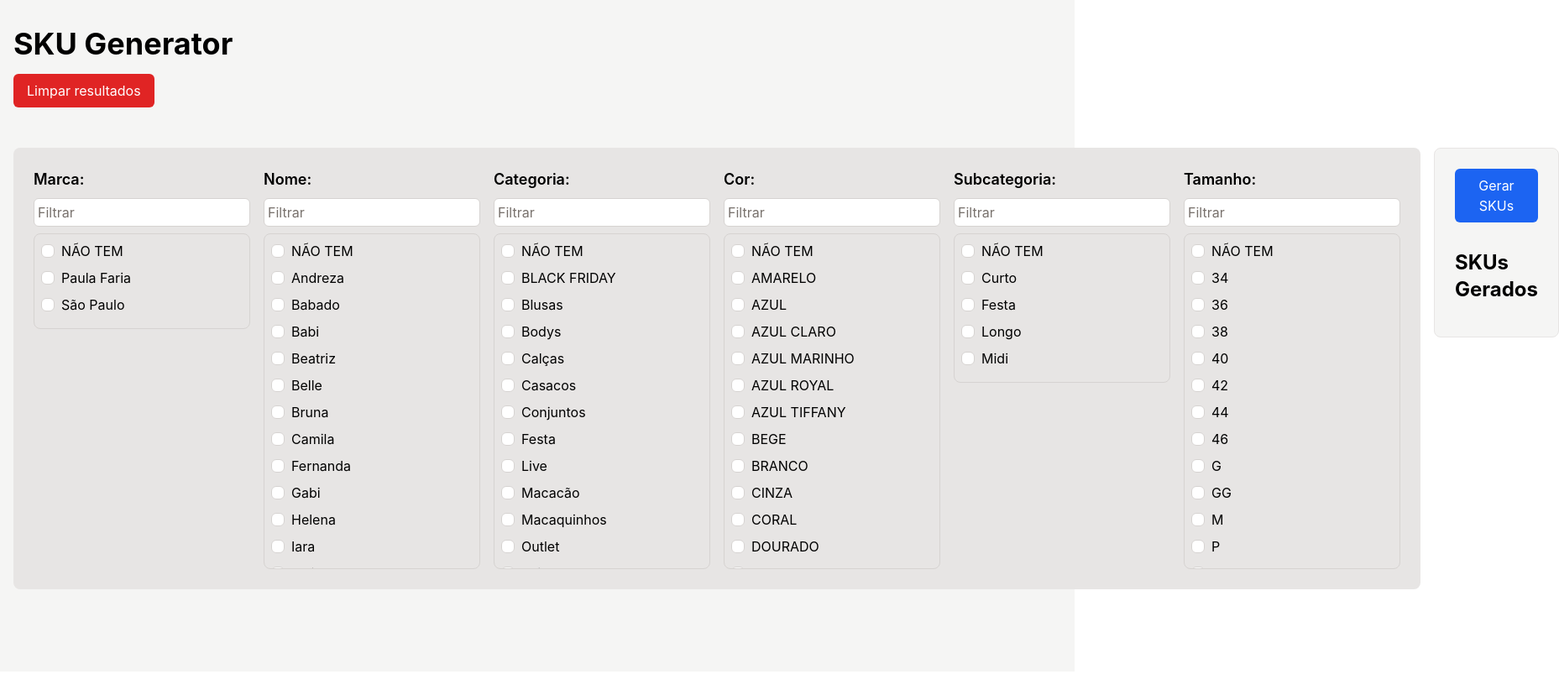
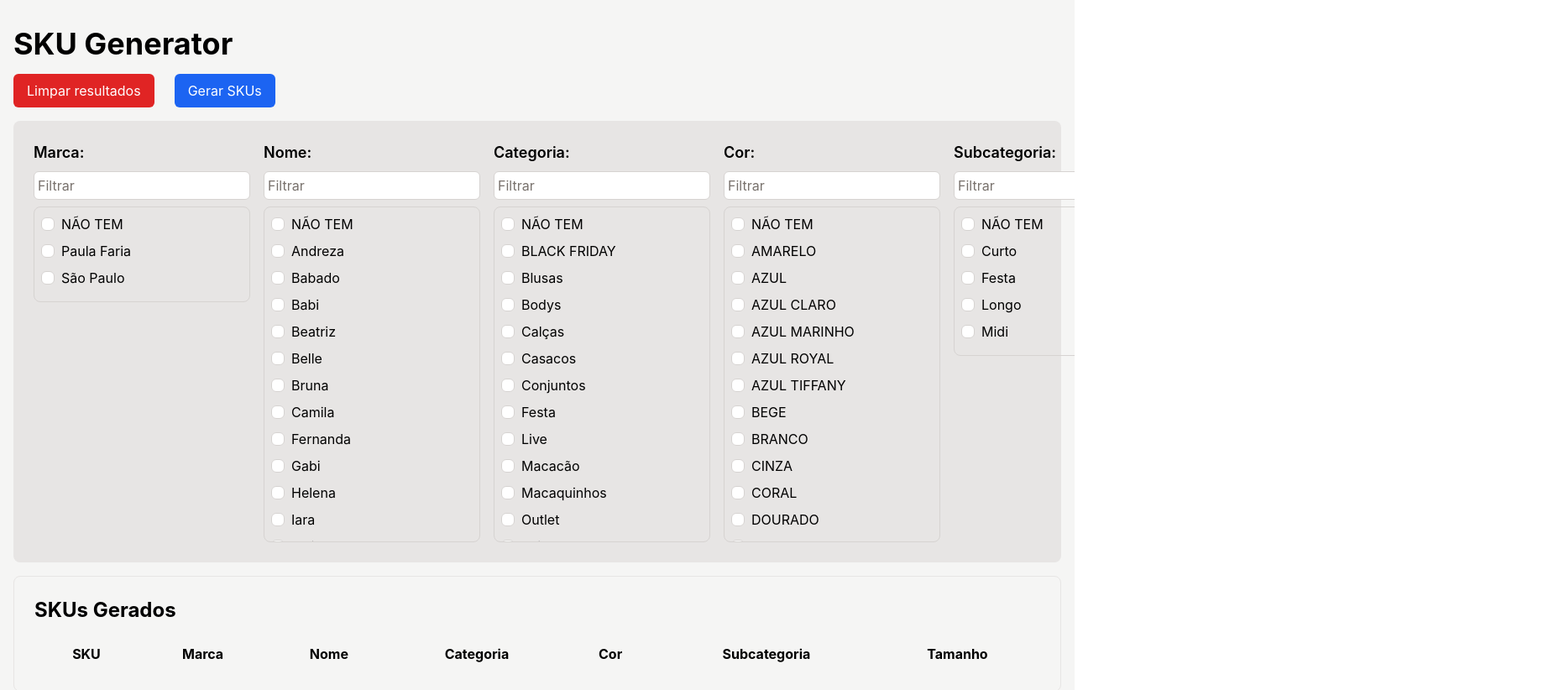
Before and after one commit to oitent/sku-generator, a Next.js app: page / in a window 1280 px wide. Shown: the top 822 px of the page at 84% size, 1857 px wide, since content can reach past the window. Before the commit the page ends 800 px from the top, so only its background shows below. Built offline with nearby package versions, Linux system fonts and the light colour scheme.

Commit message:
Update results table

```diff
--- a/pages/index.js
+++ b/pages/index.js
@@ -1,13 +1,13 @@
 import { useState } from 'react';
 import parametersData from '../parameters.json';
 
+const parameterOrder = ['Marca', 'Nome', 'Categoria', 'Cor', 'Subcategoria', 'Tamanho'];
 const generateSKUCombinations = (selectedParameters) => {
-  const parameterOrder = ['Marca', 'Nome', 'Categoria', 'Cor', 'Subcategoria', 'Tamanho'];
   const combinations = [];
 
-  function generateCombo(prefix, currentIndex) {
+  function generateCombo(prefix, values, currentIndex) {
     if (currentIndex === parameterOrder.length) {
-      combinations.push(prefix);
+      combinations.push({ sku: prefix, values });
       return;
     }
 
@@ -15,15 +15,16 @@ const generateSKUCombinations = (selectedParameters) => {
     const currentValues = selectedParameters[currentParameter] || [];
 
     if (currentValues.length === 0) {
-      generateCombo(prefix, currentIndex + 1);
+      generateCombo(prefix, { ...values }, currentIndex + 1);
     } else {
       for (const value of currentValues) {
-        generateCombo(prefix + value, currentIndex + 1);
+        generateCombo(prefix + value, { ...values, [currentParameter]: value }, currentIndex + 1);
       }
     }
   }
 
-  generateCombo('', 0);
+
+  generateCombo('', [], 0);
   return combinations;
 };
 
@@ -89,23 +90,31 @@ const IndexPage = () => {
   };
 
   return (
-    <main className='dark:bg-black bg-gray-100 min-h-screen'>
+    <main className='dark:bg-black bg-gray-100 min-h-screen overflow-x-hidden'>
       <div className="mx-auto px-4 py-8">
-        <h1 className="text-4xl font-bold mb-4 dark:text-white text-black">SKU Generator</h1>
-        <button
-          type="button" // Set the button type to "button"
-          onClick={clearForm}
-          className="px-4 py-2 bg-red-600 text-white rounded-md mb-12"
-        >
-          Limpar resultados
-        </button>
-        <form onSubmit={handleSubmit} className="flex flex-row w-full justify-between items-start gap-4">
+        <h1 className="text-4xl font-bold mb-4 dark:text-white text-black ">SKU Generator</h1>
+        <form onSubmit={handleSubmit} className="flex flex-col w-full justify-between items-start gap-4">
+          <div className='flex flex-row w-96 gap-6'>
+            <button
+              type="button" // Set the button type to "button"
+              onClick={clearForm}
+              className="px-4 py-2 bg-red-600 text-white rounded-md"
+            >
+              Limpar resultados
+            </button>
+            <button
+              type="submit"
+              className="px-4 py-2 bg-blue-600 text-white rounded-md"
+            >
+              Gerar SKUs
+            </button>
+          </div>
 
-          <ul className="flex flex-row gap-4 bg-gray-200 dark:bg-gray-800 rounded-lg p-6">
+          <ul className="flex flex-row gap-4 w-full bg-gray-200 dark:bg-gray-800 rounded-lg p-6">
             {Object.keys(parametersData).map((parameter) => (
               <li
                 key={parameter}
-                className="flex flex-col"
+                className="flex flex-col w-full"
                 data-tooltip-target="tooltip-default"
               >
                 <p className="text-lg font-semibold mb-2 text-black dark:text-gray-200">
@@ -138,24 +147,42 @@ const IndexPage = () => {
             ))}
           </ul>
 
-          <div className='flex flex-col w-auto flex-grow flex-wrap bg-gray-100 dark:bg-gray-900 p-6 rounded-lg border border-gray-200 dark:border-gray-500'>
-            <button
-              type="submit"
-              className="px-4 py-2 bg-blue-600 text-white rounded-md"
-            >
-              Gerar SKUs
-            </button>
+          <div className='flex flex-col w-full flex-grow flex-wrap bg-gray-100 dark:bg-gray-900 p-6 rounded-lg border border-gray-200 dark:border-gray-500'>
 
-            <h2 className="text-2xl font-bold mt-8 mb-4 text-black dark:text-white">SKUs Gerados</h2>
+            <h2 className="text-2xl font-bold mb-4 text-black dark:text-white">SKUs Gerados</h2>
             <table className="w-full table-auto">
+              <thead>
+                <tr>
+                  <th className="px-4 py-2 text-black dark:text-white">SKU</th>
+                  {parameterOrder.map((parameter) => (
+                    <th key={parameter} className="px-4 py-2 text-black dark:text-white">
+                      {parameter}
+                    </th>
+                  ))}
+                </tr>
+              </thead>
               <tbody>
-                {skuList.map((sku, index) => (
+                {skuList.map((skuData, index) => (
                   <tr key={index} className="bg-gray-700">
-                    <td className="px-4 leading-tallest text-white font-mono">{sku}</td>
+                    <td className="px-4 leading-tallest text-white font-mono">{skuData.sku}</td>
+                    {parameterOrder.map((parameter) => {
+                      const option = parametersData[parameter].find(
+                        (option) => option.id === skuData.values[parameter]
+                      );
+                      return (
+                        <td
+                          key={parameter}
+                          className="px-4 leading-tallest text-white font-mono"
+                        >
+                          {option ? option.value : ""}
+                        </td>
+                      );
+                    })}
                   </tr>
                 ))}
               </tbody>
             </table>
+
           </div>
         </form>
       </div>
```
